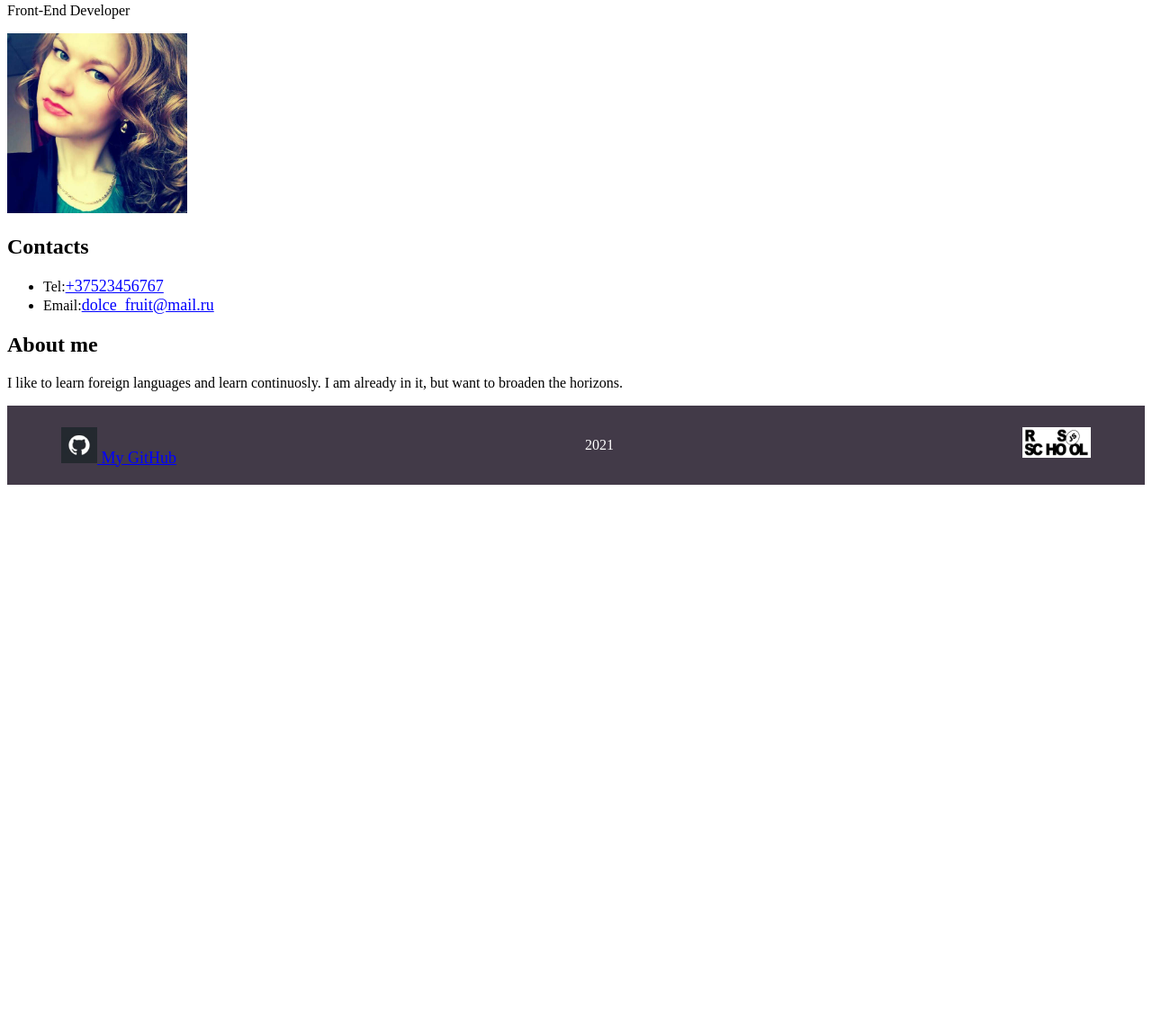
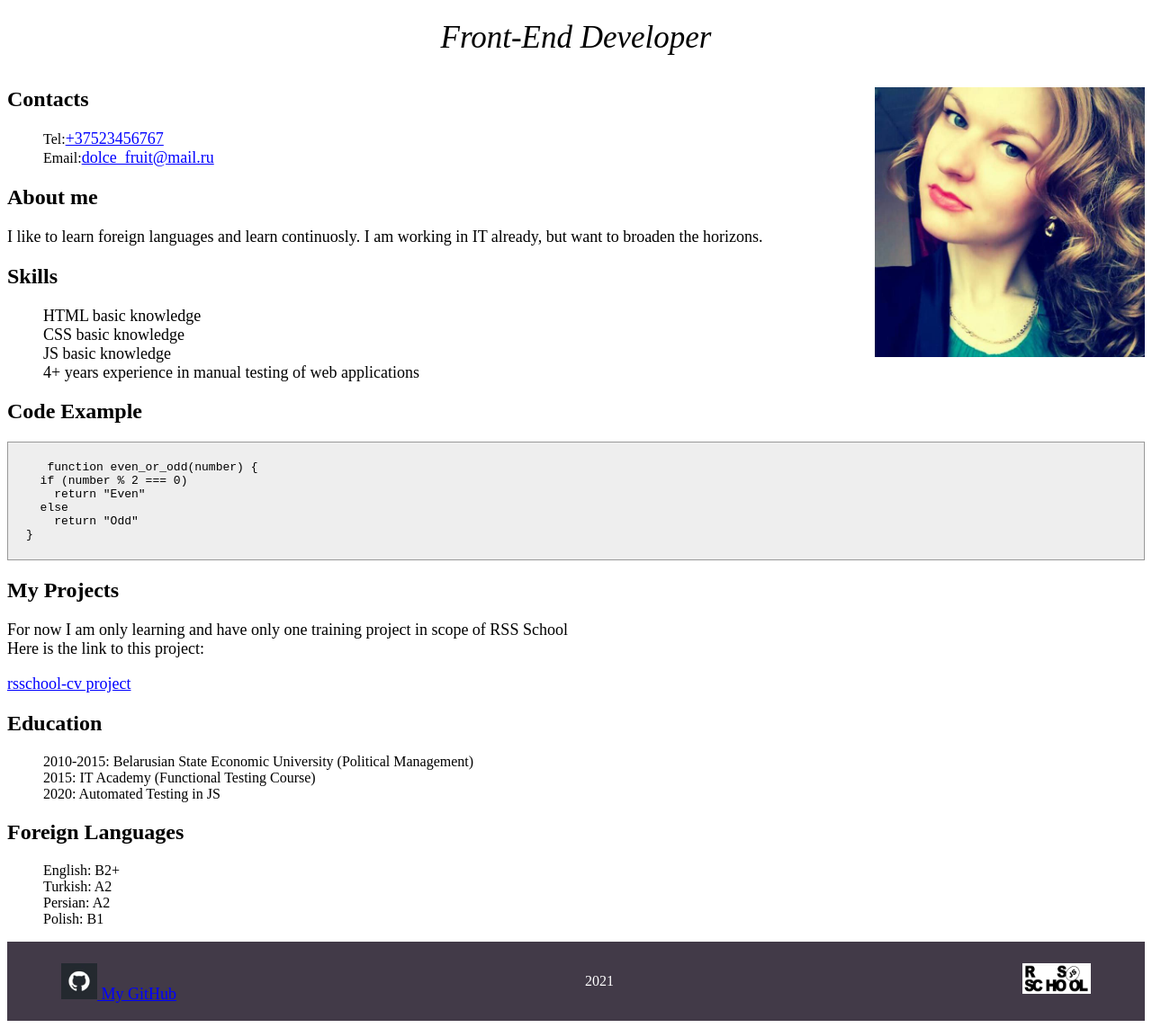
Before and after one commit to VasilisaShohova/rsschool-cv, a plain HTML site: page index.html in a window 1280 px wide. Shown: the part 159-1302 px from the top of the page at 90% size. Before the commit the page ends 800 px from the top, so only its background shows below. Drawn offline with Linux system fonts and the light colour scheme.

Commit message:
feat: update content of cv

```diff
--- a/index.html
+++ b/index.html
@@ -11,27 +11,27 @@
 <body>
     <header>
         <nav class="navigationBar">
-            <ul>
+            <ul class="list">
               <li class="navigationItem"><a href="#aboutMe">About me</a></li>
               <li class="navigationItem"><a href="#contacts">Contacts</a></li>
               <li class="navigationItem"><a href="#skills">Skills</a></li>
-              <li class="navigationItem"><a href="#code-example">Code Example</a></li>
+              <li class="navigationItem"><a href="#codeExample">Code Example</a></li>
               <li class="navigationItem"><a href="#myProjects"> My Projects</a></li>
               <li class="navigationItem"><a href="#education">Education</a></li>
             </ul>
           </nav>
     </header>
     <main>
-    </section>
     <section class="pageTitle">
         <h1 class="mainTitle">Vasilisa Shokhava</h1>
-    <p>Front-End Developer</p>
+    <p class="pHeading">Front-End Developer</p>
+    </section>
     <div class="leftPart">
-        <img src="images/image.jpg" width="200" height="200" alt="VASILISA SHOKHAVA PHOTO">
+        <img class="image" src="images/image.jpg" width="300" height="300" alt="VASILISA SHOKHAVA PHOTO">
         <section class="contacts" id="contacts">
             <h2 class="sectionTtitle">Contacts</h2>
-            <ul class="contactsList">
-                <li class="contactItem">
+            <ul class="list">
+                <li>
                     Tel:<a href="tel:+37523456767">+37523456767</a>
                 </li>
                 <li class="contactItem">
@@ -44,10 +44,64 @@
     <div class="leftPart">
         <section class="aboutMe" id="aboutMe">
             <h2 class="sectionTtitle">About me</h2>
-            <p>
-              I like to learn foreign languages and learn continuosly. I am already in it, but want to broaden the horizons.
+            <p class="pContent">
+              I like to learn foreign languages and learn continuosly. I am working in IT already, but want to broaden the horizons.
             </p>
       </section>
+<section class="skills" id="skills">
+            <h2 class="sectionTtitle">Skills</h2>
+
+<ul class="list">
+                <li class="pContent">
+                    HTML basic knowledge
+                </li>
+                <li class="pContent">
+                    CSS basic knowledge
+                </li>
+				<li class="pContent">
+				JS basic knowledge
+				</li>
+				<li class="pContent"> 4+ years experience in manual testing of web applications
+				</li>
+            </ul>
+      </section>
+	  <section class="codeExample" id="codeExample">
+	  <h2 class="sectionTtitle">Code Example</h2>
+	  <pre class="code">
+   function even_or_odd(number) {
+  if (number % 2 === 0)
+    return "Even"
+  else
+    return "Odd"
+}
+</pre>
+	  </section>
+	  <section class="myProjects" id="myProjects">
+	  <h2 class="sectionTtitle">My Projects</h2>
+	  <p class="pContent">
+	  For now I am only learning and have only one training project in scope of RSS School
+	  <br>
+	  Here is the link to this project:
+	  </p>
+	  <a href="https://github.com/VasilisaShohova/rsschool-cv" target="_parent">rsschool-cv project</a>
+	  </section>
+	  <section class="education" id="education">
+	  <h2 class="sectionTtitle">Education</h2>
+	  <ul class="list">
+	  <li>2010-2015: Belarusian State Economic University (Political Management)</li>
+	  <li>2015: IT Academy (Functional Testing Course)</li>
+	  <li>2020: Automated Testing in JS</li>
+      </ul>
+	  </section>
+	  <section>
+	  <h2 class="languages" id="languages">Foreign Languages</h2>
+	  <ul class="list">
+	  <li>English: B2+</li>
+	  <li>Turkish: A2</li>
+	  <li>Persian: A2</li>
+	  <li>Polish: B1</li>
+      </ul>
+	  </section>
     </div>
 </main>
 <footer class="footer">
```
